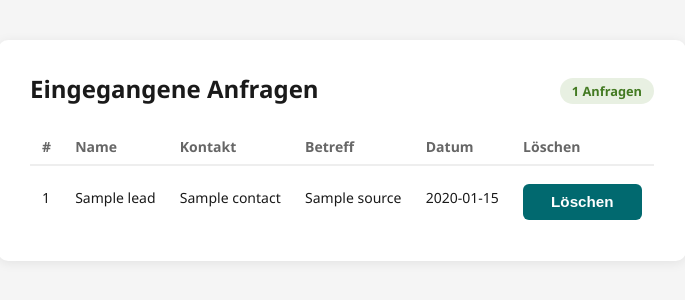
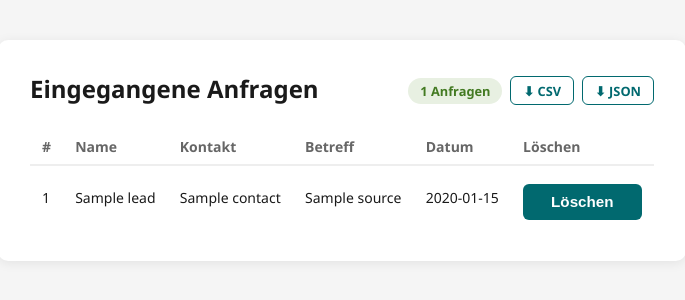
Before and after one commit to vikmi1/MVP-Lead-Manager, a FastAPI app: template templates/admin.html in a window 1280 px wide. Shown: the part 43-343 px from the top of the page, without its empty margins (298-983 px from the left). Run offline with FastAPI, Linux system fonts and the light colour scheme; the template is opened without the code that fills it: most values are stand-ins (such as "Sample title", 1, 10 or a date in 2020).

Commit message:
feat: add CSV and JSON export buttons on admin page

```diff
--- a/app.py
+++ b/app.py
@@ -1,9 +1,12 @@
+import csv
+import io
+import json
 from contextlib import asynccontextmanager
 from pathlib import Path
 from fastapi import FastAPI, Depends, HTTPException, Request
 from fastapi.staticfiles import StaticFiles
 from fastapi.templating import Jinja2Templates
-from fastapi.responses import RedirectResponse
+from fastapi.responses import RedirectResponse, Response
 
 import config
 import database
@@ -88,3 +91,36 @@ def admin_page(request: Request):
 def admin_delete(lead_id: int):
     database.delete_lead(config.DB_PATH, lead_id)
     return RedirectResponse(url="/admin", status_code=303)
+
+
+# Большой лимит, чтобы экспортировать все заявки, а не только первые 50
+EXPORT_LIMIT = 1_000_000
+EXPORT_FIELDS = ["id", "created_at", "name", "contact", "source", "comment", "consent"]
+
+
+@app.get("/admin/export.csv", include_in_schema=False)
+def export_csv():
+    leads = database.get_leads(config.DB_PATH, limit=EXPORT_LIMIT, offset=0)
+    buffer = io.StringIO()
+    writer = csv.DictWriter(buffer, fieldnames=EXPORT_FIELDS, extrasaction="ignore")
+    writer.writeheader()
+    for lead in leads:
+        writer.writerow(lead)
+    # BOM, чтобы Excel корректно показывал немецкие умляуты
+    content = "﻿" + buffer.getvalue()
+    return Response(
+        content=content,
+        media_type="text/csv; charset=utf-8",
+        headers={"Content-Disposition": "attachment; filename=leads.csv"},
+    )
+
+
+@app.get("/admin/export.json", include_in_schema=False)
+def export_json():
+    leads = database.get_leads(config.DB_PATH, limit=EXPORT_LIMIT, offset=0)
+    content = json.dumps(leads, ensure_ascii=False, indent=2)
+    return Response(
+        content=content,
+        media_type="application/json; charset=utf-8",
+        headers={"Content-Disposition": "attachment; filename=leads.json"},
+    )
--- a/static/style.css
+++ b/static/style.css
@@ -125,6 +125,26 @@ button[type=submit]:hover { background: #0c4e54; }
     border-radius: 20px;
 }
 
+.header-actions {
+    display: flex;
+    align-items: center;
+    gap: 0.5rem;
+    flex-wrap: wrap;
+}
+.btn-export {
+    background: none;
+    border: 1px solid #01696f;
+    color: #01696f;
+    padding: 0.3rem 0.75rem;
+    border-radius: 6px;
+    font-size: 0.8rem;
+    font-weight: 600;
+    text-decoration: none;
+    transition: all 180ms;
+    white-space: nowrap;
+}
+.btn-export:hover { background: #01696f; color: white; }
+
 table { width: 100%; border-collapse: collapse; font-size: 0.875rem; }
 th {
     text-align: left;
--- a/templates/admin.html
+++ b/templates/admin.html
@@ -15,7 +15,11 @@
     <div class="card">
         <div class="admin-header">
             <h1>Eingegangene Anfragen</h1>
-            <span class="badge">{{ leads|length }} Anfragen</span>
+            <div class="header-actions">
+                <span class="badge">{{ leads|length }} Anfragen</span>
+                <a href="/admin/export.csv" class="btn-export">⬇ CSV</a>
+                <a href="/admin/export.json" class="btn-export">⬇ JSON</a>
+            </div>
         </div>
         <table>
             <thead>
```
Also changed, not shown: tests/test_ui.py (+34 -0 lines).
